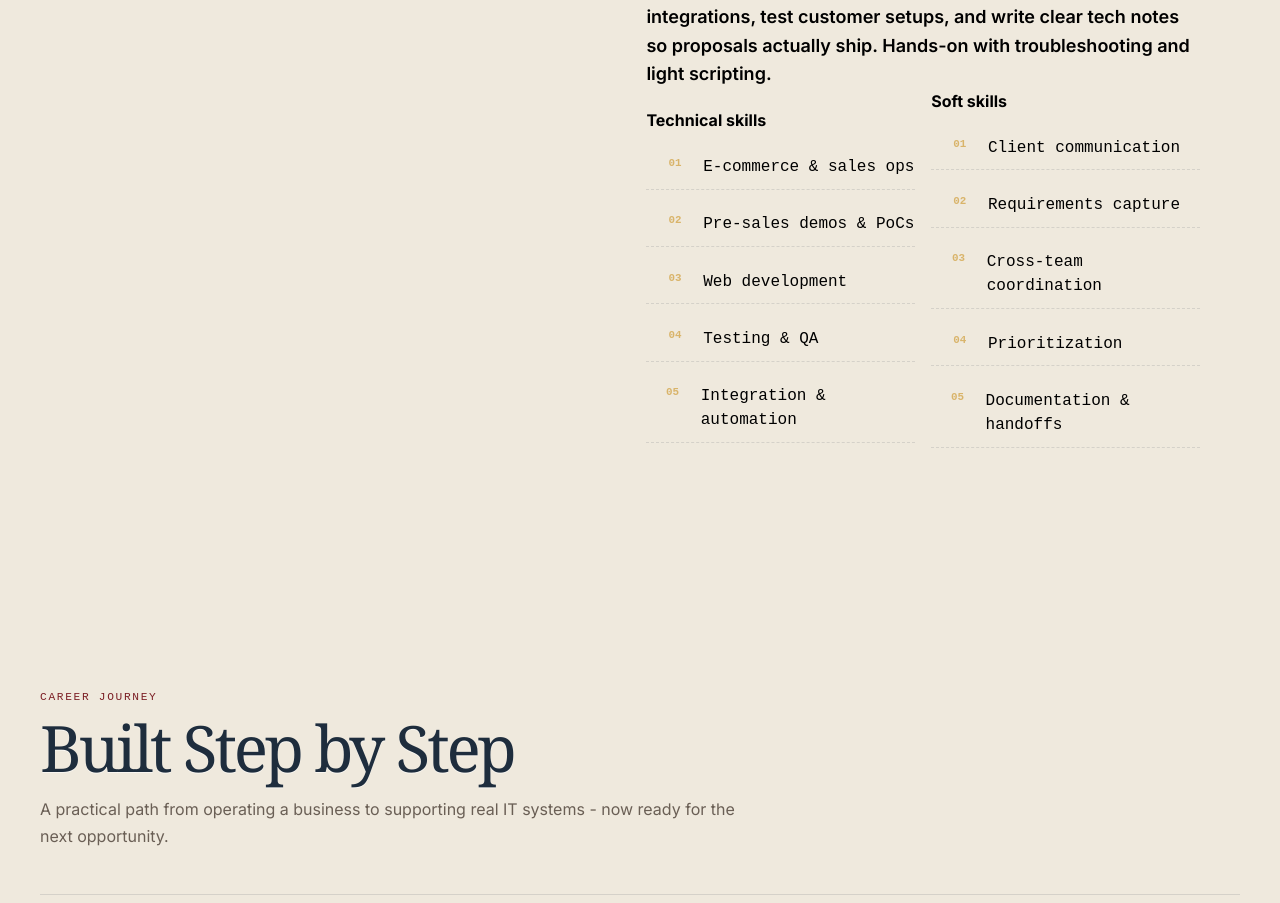
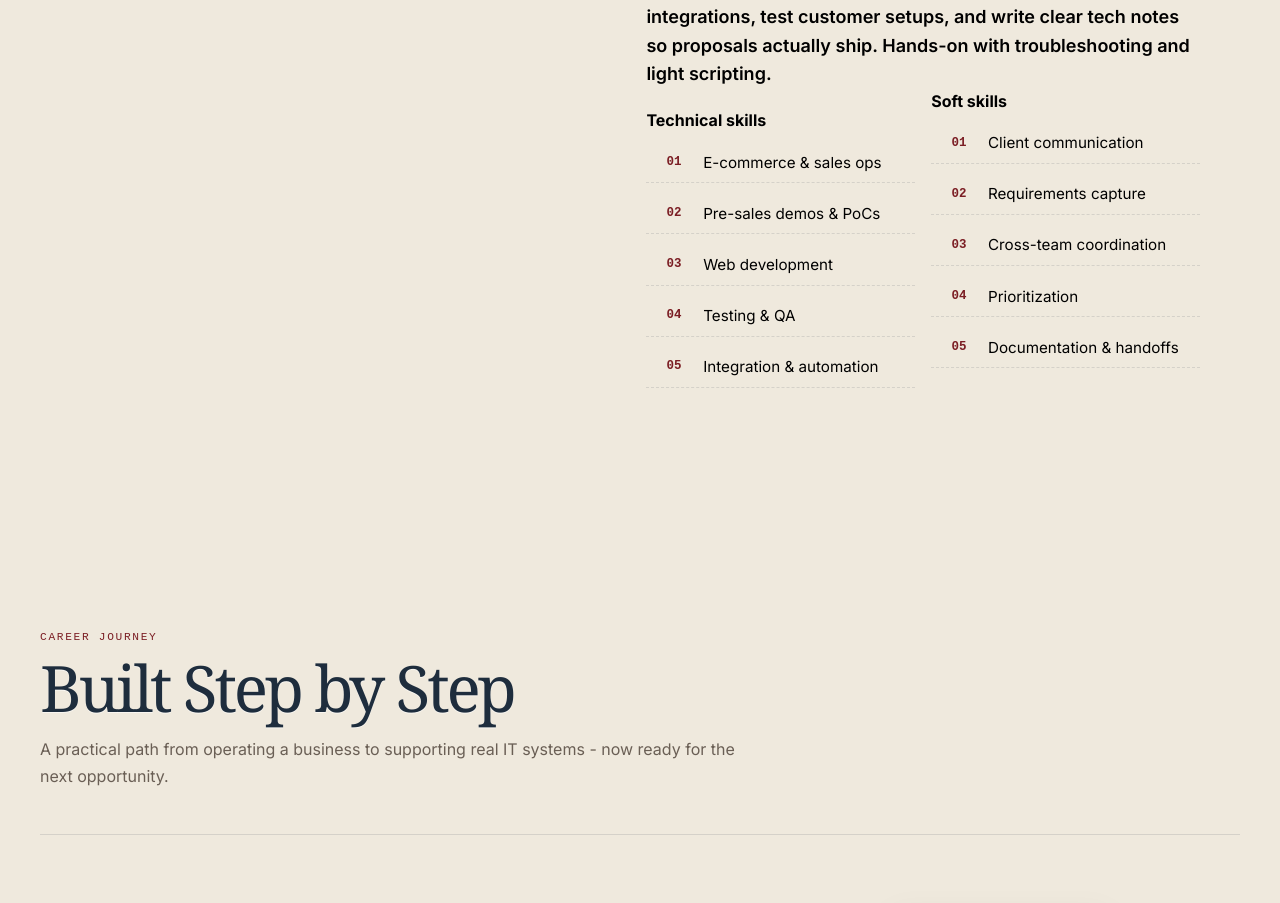
Before and after one commit to DprsCowdr/Portfolio, a React (Vite) app in the folder brandon/: page / in a window 1280 px wide. Shown: the part 1105-2008 px from the top of the page. Built offline with nearby package versions, Linux system fonts and the light colour scheme.

Commit message:
About: align skill columns — center items, add precise .focus-num and .focus-text rules to ensure numbers and labels align and use consistent fonts

```diff
--- a/brandon/src/index.css
+++ b/brandon/src/index.css
@@ -724,7 +724,7 @@ a { color: inherit; text-decoration: none; }
 
 .about-focus-item {
   display: flex;
-  align-items: flex-start;
+  align-items: center; /* center numbers and text vertically */
   gap: 0.75rem;
   padding: 0.6rem 0;
   border-bottom: 1px dashed color-mix(in srgb, var(--navy) 12%, transparent);
@@ -736,11 +736,29 @@ a { color: inherit; text-decoration: none; }
   font-weight: 700;
 }
 
-.about-focus-item span {
-  color: #d9b46a;
+/* Number column styling (override generic span rule) */
+.about-focus-item .focus-num {
+  color: var(--primary);
   font-family: 'DM Mono', monospace;
-  font-size: 0.68rem;
-  margin-top: 0.22rem;
+  font-size: 0.78rem;
+  margin-top: 0;
+  align-self: center;
+}
+
+/* Main text of each skill */
+.about-focus-item .focus-text {
+  color: #000;
+  font-family: 'Inter', var(--font-sans);
+  font-size: 1rem;
+  line-height: 1.4;
+}
+
+/* Remove older generic span rule effect by resetting other spans to inherit */
+.about-focus-item span:not(.focus-num) {
+  color: inherit;
+  font-family: inherit;
+  font-size: inherit;
+  margin-top: 0;
 }
 
 .about-features {
```
